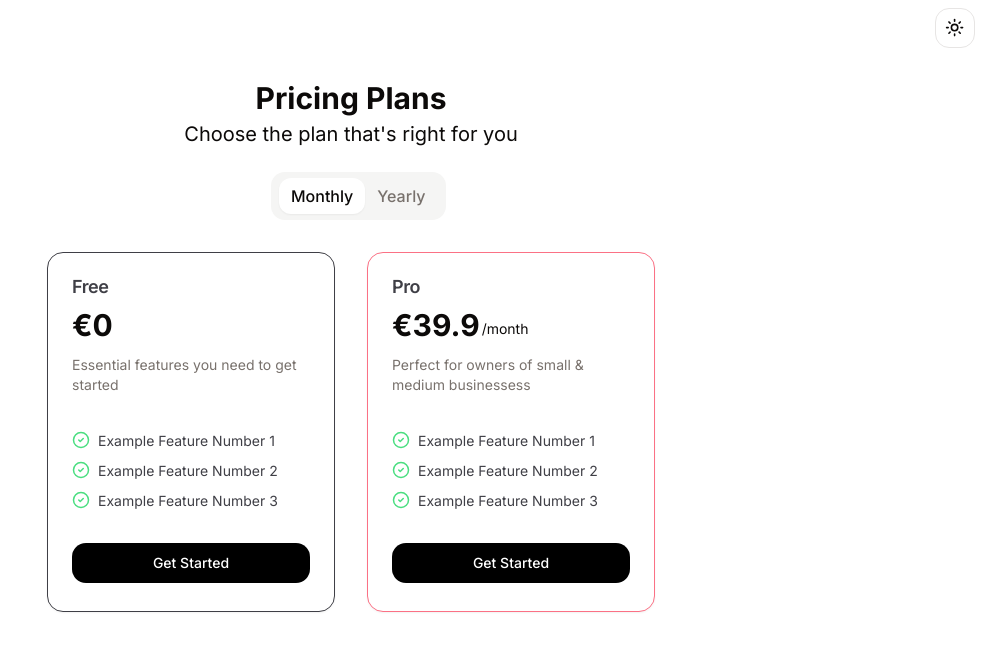
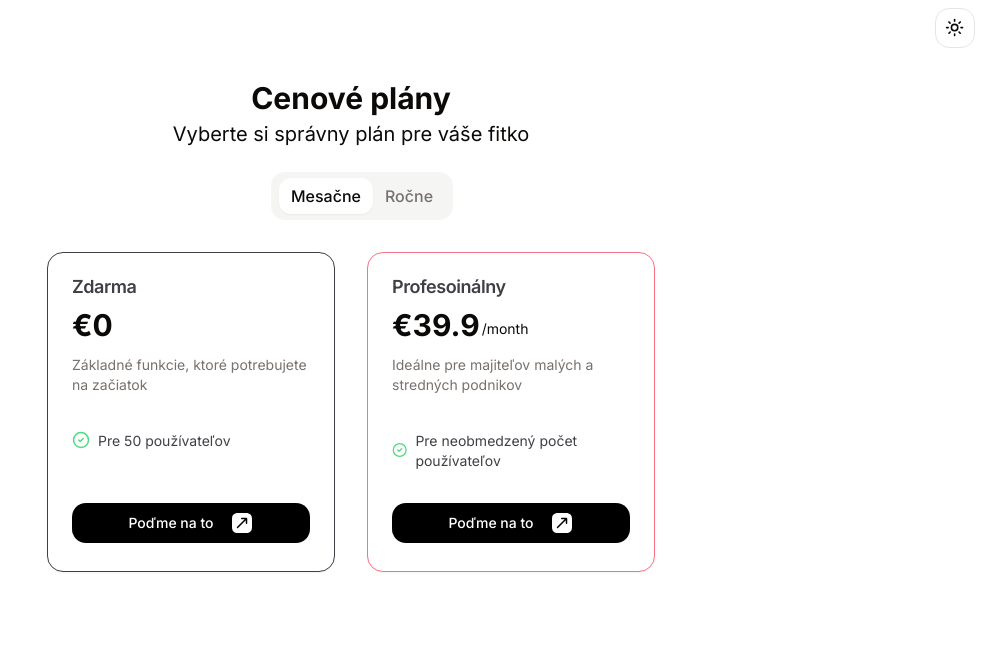
Before and after one commit to allomik69/Fitka-2024, a Next.js app: page /pricing in a window 1280 px wide. Shown: the top 650 px of the page, without its empty margins (289-1280 px from the left). Built offline with nearby package versions, Linux system fonts and the light colour scheme.

Commit message:
Marek-Pricing
Doupravena page-pricing

```diff
--- a/src/app/pricing/page.tsx
+++ b/src/app/pricing/page.tsx
@@ -48,10 +48,10 @@ const PricingSwitch = ({ onSwitch }: PricingSwitchProps) => (
   <Tabs defaultValue="0" className="w-40 mx-auto" onValueChange={onSwitch}>
     <TabsList className="py-6 px-2">
       <TabsTrigger value="0" className="text-base">
-        Monthly
+        Mesačne
       </TabsTrigger>
       <TabsTrigger value="1" className="text-base">
-        Yearly
+        Ročne
       </TabsTrigger>
     </TabsList>
   </Tabs>
@@ -88,14 +88,14 @@ const PricingCard = ({
             </CardTitle>
             <div
               className={cn(
-                "px-2.5 rounded-xl h-fit text-sm py-1 bg-zinc-200 text-black dark:bg-zinc-800 dark:text-white",
+                "px-1.5 rounded-xl h-fit text-xs py-1.5 bg-zinc-200 text-black dark:bg-zinc-800 dark:text-white",
                 {
-                  "bg-gradient-to-r from-orange-400 to-rose-400 dark:text-black ":
+                  "bg-gradient-to-r from-orange-400 to-rose-400 dark:text-black font-medium ":
                     popular,
                 }
               )}
             >
-              Save ${(monthlyPrice * 12 - yearlyPrice).toFixed(2)}
+              Ušetríte ${(monthlyPrice * 12 - yearlyPrice).toFixed(2)}
             </div>
           </div>
         ) : (
@@ -124,9 +124,14 @@ const PricingCard = ({
       </CardContent>
     </div>
     <CardFooter className="mt-2">
-      <Button className="relative inline-flex w-full items-center justify-center rounded-md bg-black text-white dark:bg-white px-6 font-medium  dark:text-black transition-colors focus:outline-none focus:ring-2 focus:ring-slate-400 focus:ring-offset-2 focus:ring-offset-slate-50">
+      <Button className="relative inline-flex w-full items-center justify-center rounded-md bg-black text-white dark:bg-white px-6 font-medium  dark:text-black transition-colors focus:outline-none focus:ring-2 focus:ring-slate-400 focus:ring-offset-1 focus:ring-offset-slate-50 hover:border-white-600">
         <div className="absolute -inset-0.5 -z-10 rounded-lg bg-gradient-to-b from-[#c7d2fe] to-[#8678f9] opacity-75 blur" />
+        <div className="flex items-center justify-center gap-4">
         {actionLabel}
+        <svg className="dark:fill-black fill-white" width="24" height="24" viewBox="0 0 24 24" fill="none" xmlns="http://www.w3.org/2000/svg" >
+<path d="M16.19 2H7.81C4.17 2 2 4.17 2 7.81V16.18C2 19.83 4.17 22 7.81 22H16.18C19.82 22 21.99 19.83 21.99 16.19V7.81C22 4.17 19.83 2 16.19 2ZM17.25 12.33C17.25 12.74 16.91 13.08 16.5 13.08C16.09 13.08 15.75 12.74 15.75 12.33V9.31L8.03 17.03C7.88 17.18 7.69 17.25 7.5 17.25C7.31 17.25 7.12 17.18 6.97 17.03C6.68 16.74 6.68 16.26 6.97 15.97L14.69 8.25H11.67C11.26 8.25 10.92 7.91 10.92 7.5C10.92 7.09 11.26 6.75 11.67 6.75H16.5C16.91 6.75 17.25 7.09 17.25 7.5V12.33Z"/>
+</svg>
+        </div>
       </Button>
     </CardFooter>
   </Card>
@@ -146,28 +151,25 @@ export default function Page() {
 
   const plans = [
     {
-      title: "Free",
+      title: "Zdarma",
       price: "Jozko",
       isYearly: false,
-      description: "Essential features you need to get started",
+      description: "Základné funkcie, ktoré potrebujete na začiatok",
       features: [
-        "Example Feature Number 1",
-        "Example Feature Number 2",
-        "Example Feature Number 3",
+        "Pre 50 používateľov",
       ],
-      actionLabel: "Get Started",
+      actionLabel: "Poďme na to",
     },
     {
-      title: "Pro",
+      title: "Profesoinálny",
       monthlyPrice: 39.9,
       yearlyPrice: 369,
-      description: "Perfect for owners of small & medium businessess",
+      description: "Ideálne pre majiteľov malých a stredných podnikov",
       features: [
-        "Example Feature Number 1",
-        "Example Feature Number 2",
-        "Example Feature Number 3",
+        "Pre neobmedzený počet používateľov",
+
       ],
-      actionLabel: "Get Started",
+      actionLabel: "Poďme na to",
       popular: true,
       exclusive: true,
     },
@@ -175,8 +177,8 @@ export default function Page() {
   return (
     <div className="py-8">
       <PricingHeader
-        title="Pricing Plans"
-        subtitle="Choose the plan that's right for you"
+        title="Cenové plány"
+        subtitle="Vyberte si správny plán pre váše fitko"
       />
       <PricingSwitch onSwitch={togglePricingPeriod} />
       <section className="flex flex-col sm:flex-row sm:flex-wrap justify-center gap-8 mt-8">
```
Also changed, not shown: 1 other file (tests, documents, lock files or other folders).
